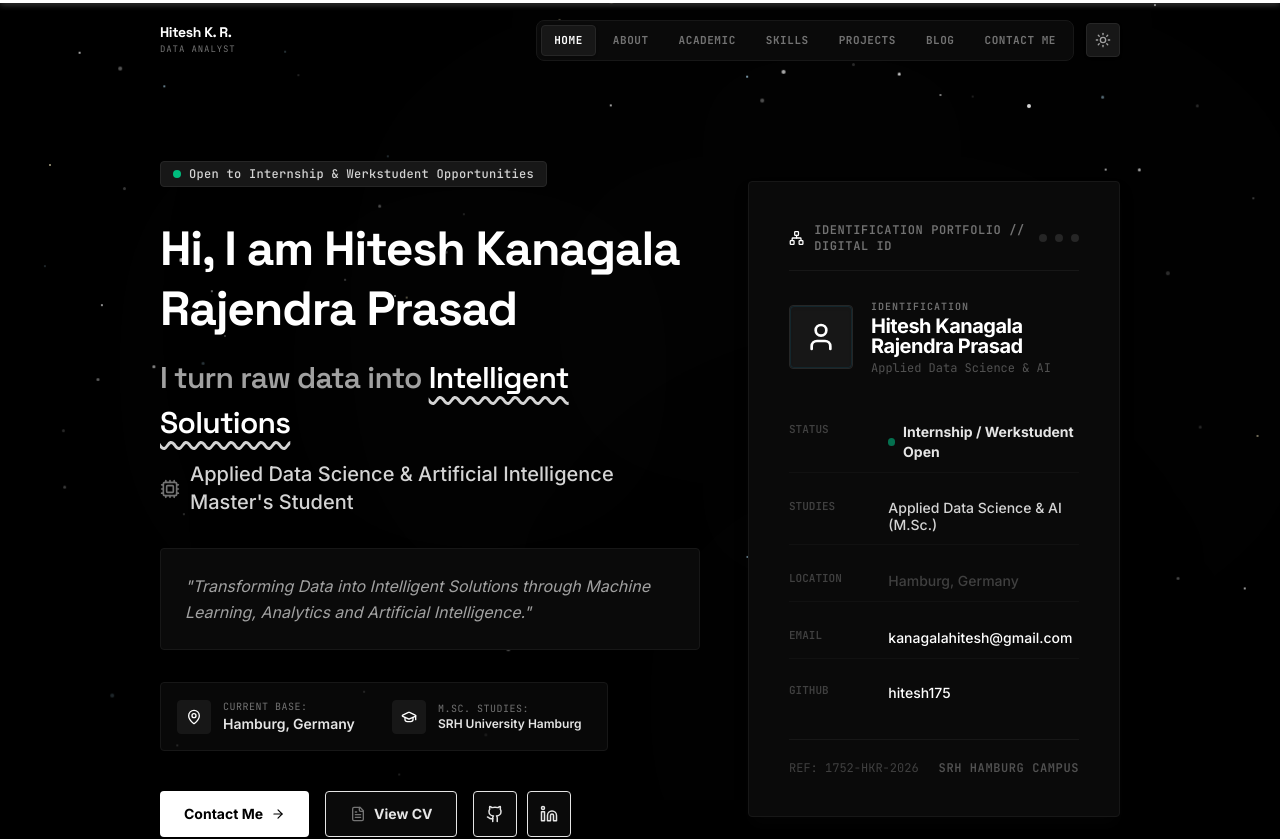
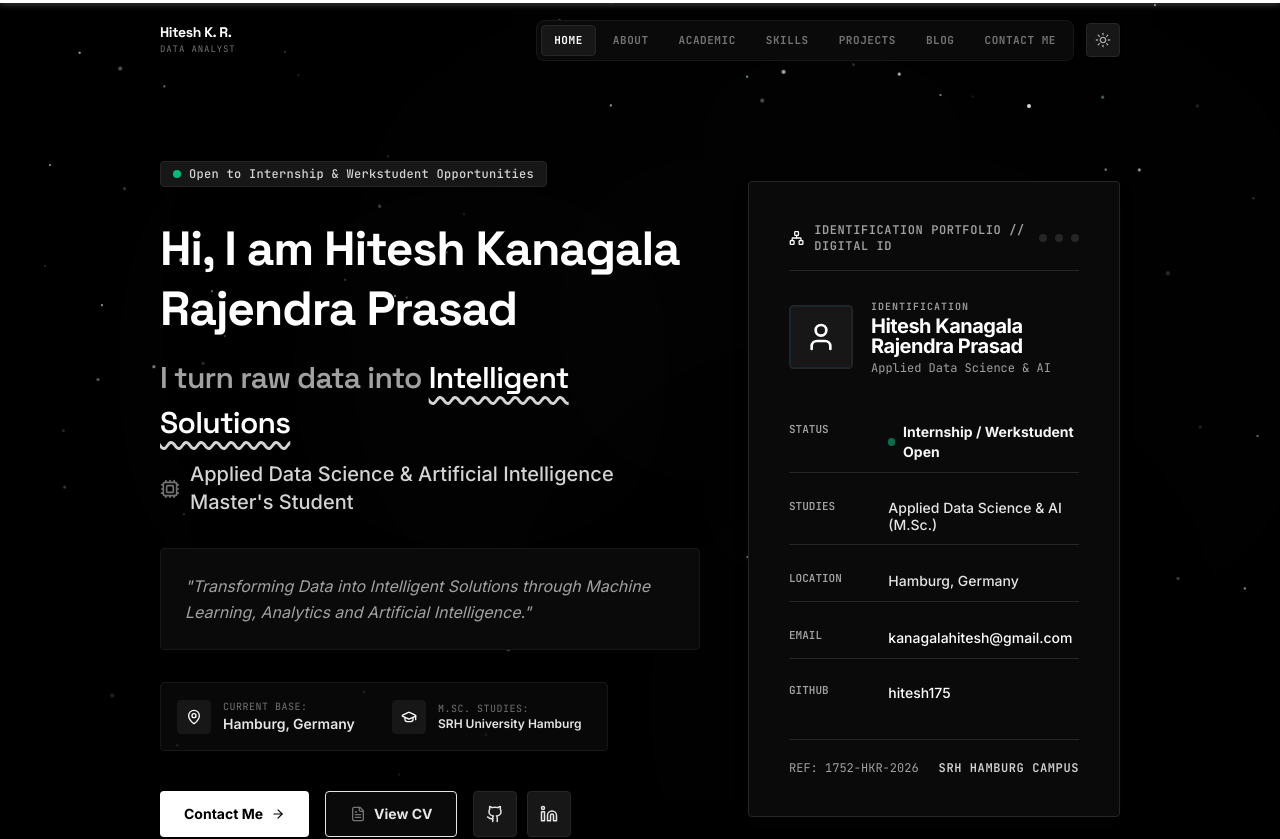
Before and after one commit to hitesh175/Hitesh_Portfolio, a React (Vite) app: page / in a window 1280 px wide. Shown: the top 839 px of the page. Built offline with nearby package versions, Linux system fonts and the light colour scheme.

Commit message:
Refactor styles and improve text visibility in Hero
Updated styling for GitHub and LinkedIn buttons, adjusted text colors and hover effects for better visibility. Modified the layout and text color for various sections to enhance the overall appearance.

```diff
--- a/src/components/Hero.tsx
+++ b/src/components/Hero.tsx
@@ -151,7 +151,7 @@ export default function Hero({ onContactClick, onViewCVClick }: HeroProps) {
                 href={personalInfo.githubUrl}
                 target="_blank"
                 rel="noopener noreferrer"
-                className="p-3 bg-neutral-100 hover:bg-neutral-200 dark:bg-neutral-950 dark:hover:bg-neutral-900 border border-neutral-200 dark:border-neutral-850 hover:border-neutral-400 dark:hover:border-neutral-700 text-neutral-650 dark:text-neutral-350 hover:text-neutral-950 dark:hover:text-white rounded transition-all cursor-pointer flex items-center justify-center"
+                className="p-3 bg-neutral-100 hover:bg-neutral-200 dark:bg-neutral-900 dark:hover:bg-neutral-800 border border-neutral-200 dark:border-neutral-800 hover:border-neutral-400 dark:hover:border-neutral-700 text-neutral-700 dark:text-neutral-200 hover:text-neutral-950 dark:hover:text-white rounded transition-all cursor-pointer flex items-center justify-center"
                 aria-label="GitHub Profile"
               >
                 <Github className="w-4.5 h-4.5" />
@@ -162,7 +162,7 @@ export default function Hero({ onContactClick, onViewCVClick }: HeroProps) {
                 href={personalInfo.linkedinUrl}
                 target="_blank"
                 rel="noopener noreferrer"
-                className="p-3 bg-neutral-100 hover:bg-neutral-200 dark:bg-neutral-950 dark:hover:bg-neutral-900 border border-neutral-200 dark:border-neutral-850 hover:border-neutral-400 dark:hover:border-neutral-700 text-neutral-650 dark:text-neutral-350 hover:text-neutral-950 dark:hover:text-white rounded transition-all cursor-pointer flex items-center justify-center"
+                className="p-3 bg-neutral-100 hover:bg-neutral-200 dark:bg-neutral-900 dark:hover:bg-neutral-800 border border-neutral-200 dark:border-neutral-800 hover:border-neutral-400 dark:hover:border-neutral-700 text-neutral-700 dark:text-neutral-200 hover:text-neutral-950 dark:hover:text-white rounded transition-all cursor-pointer flex items-center justify-center"
                 aria-label="LinkedIn Profile"
               >
                 <Linkedin className="w-4.5 h-4.5" />
@@ -179,12 +179,12 @@ export default function Hero({ onContactClick, onViewCVClick }: HeroProps) {
           transition={{ duration: 0.5, ease: 'easeOut', delay: 0.15 }}
           className="lg:col-span-5 relative w-full flex justify-center lg:justify-end"
         >
-          <div className="relative w-full max-w-md lg:max-w-lg bg-neutral-50 dark:bg-neutral-950 border border-neutral-200 dark:border-neutral-900 rounded p-8 sm:p-9 md:p-10 shadow-lg hover:shadow-2xl dark:shadow-neutral-950/40 flex flex-col space-y-6 sm:space-y-7 text-neutral-700 dark:text-neutral-350 transition-all duration-300 hover:scale-[1.015]">
+          <div className="relative w-full max-w-md lg:max-w-lg bg-neutral-50 dark:bg-neutral-950 border border-neutral-200 dark:border-neutral-800 rounded p-8 sm:p-9 md:p-10 shadow-lg hover:shadow-2xl dark:shadow-neutral-950/40 flex flex-col space-y-6 sm:space-y-7 text-neutral-800 dark:text-neutral-200 transition-all duration-300 hover:scale-[1.015]">
             {/* Header */}
-            <div className="flex items-center justify-between pb-4 border-b border-neutral-200 dark:border-neutral-900">
+            <div className="flex items-center justify-between pb-4 border-b border-neutral-200 dark:border-neutral-800">
               <div className="flex items-center space-x-2.5">
                 <Network className="w-5 h-5 text-neutral-800 dark:text-white" />
-                <span className="text-[11px] sm:text-xs font-mono uppercase tracking-wider text-neutral-500 dark:text-neutral-450 font-semibold">
+                <span className="text-[11px] sm:text-xs font-mono uppercase tracking-wider text-neutral-500 dark:text-neutral-400 font-semibold">
                   Identification Portfolio // DIGITAL ID
                 </span>
               </div>
@@ -197,16 +197,16 @@ export default function Hero({ onContactClick, onViewCVClick }: HeroProps) {
 
             {/* Avatar Hologram and Identity Row */}
             <div className="flex items-center space-x-4.5">
-              <div className="relative w-16 h-16 rounded bg-neutral-100 dark:bg-neutral-900 border border-neutral-200 dark:border-neutral-800 flex items-center justify-center text-neutral-850 dark:text-white flex-shrink-0 shadow-inner group hover:border-neutral-400 dark:hover:border-neutral-600 transition-colors">
+              <div className="relative w-16 h-16 rounded bg-neutral-100 dark:bg-neutral-900 border border-neutral-200 dark:border-neutral-800 flex items-center justify-center text-neutral-900 dark:text-white flex-shrink-0 shadow-inner group hover:border-neutral-400 dark:hover:border-neutral-600 transition-colors">
                 <User className="w-8 h-8" />
                 <div className="absolute inset-0 border border-indigo-500/20 dark:border-sky-400/20 rounded animate-pulse" />
               </div>
               <div className="text-left space-y-0.5">
-                <span className="text-[10px] font-mono text-neutral-450 dark:text-neutral-500 uppercase tracking-widest block font-semibold">IDENTIFICATION</span>
+                <span className="text-[10px] font-mono text-neutral-500 dark:text-neutral-400 uppercase tracking-widest block font-semibold">IDENTIFICATION</span>
                 <h3 className="text-base sm:text-lg lg:text-xl font-bold text-neutral-950 dark:text-white tracking-tight leading-none">
                   {personalInfo.name}
                 </h3>
-                <span className="text-xs font-mono text-neutral-600 dark:text-neutral-450 block mt-1">
+                <span className="text-xs font-mono text-neutral-600 dark:text-neutral-400 block mt-1">
                   Applied Data Science & AI
                 </span>
               </div>
@@ -214,37 +214,37 @@ export default function Hero({ onContactClick, onViewCVClick }: HeroProps) {
 
             {/* Specifications Grid */}
             <div className="space-y-4 pt-2 text-[13px] sm:text-sm">
-              <div className="grid grid-cols-3 gap-2 py-2 sm:py-2.5 border-b border-neutral-200 dark:border-neutral-900/60 text-left">
-                <span className="font-mono text-neutral-450 dark:text-neutral-550 text-[11px] uppercase font-semibold">STATUS</span>
-                <span className="col-span-2 text-neutral-800 dark:text-neutral-200 font-bold flex items-center gap-2">
+              <div className="grid grid-cols-3 gap-2 py-2 sm:py-2.5 border-b border-neutral-200 dark:border-neutral-800 text-left">
+                <span className="font-mono text-neutral-500 dark:text-neutral-400 text-[11px] uppercase font-semibold">STATUS</span>
+                <span className="col-span-2 text-neutral-900 dark:text-neutral-100 font-bold flex items-center gap-2">
                   <span className="w-2 h-2 rounded-full bg-neutral-500 dark:bg-emerald-400 animate-pulse" />
                   Internship / Werkstudent Open
                 </span>
               </div>
-              <div className="grid grid-cols-3 gap-2 py-2 sm:py-2.5 border-b border-neutral-200 dark:border-neutral-900/60 text-left">
-                <span className="font-mono text-neutral-450 dark:text-neutral-550 text-[11px] uppercase font-semibold">STUDIES</span>
-                <span className="col-span-2 text-neutral-750 dark:text-neutral-300 font-medium leading-tight">
+              <div className="grid grid-cols-3 gap-2 py-2 sm:py-2.5 border-b border-neutral-200 dark:border-neutral-800 text-left">
+                <span className="font-mono text-neutral-500 dark:text-neutral-400 text-[11px] uppercase font-semibold">STUDIES</span>
+                <span className="col-span-2 text-neutral-800 dark:text-neutral-200 font-medium leading-tight">
                   Applied Data Science & AI (M.Sc.)
                 </span>
               </div>
-              <div className="grid grid-cols-3 gap-2 py-2 sm:py-2.5 border-b border-neutral-200 dark:border-neutral-900/60 text-left">
-                <span className="font-mono text-neutral-450 dark:text-neutral-550 text-[11px] uppercase font-semibold">LOCATION</span>
-                <span className="col-span-2 text-neutral-750 dark:text-neutral-350 font-medium">{personalInfo.location}</span>
+              <div className="grid grid-cols-3 gap-2 py-2 sm:py-2.5 border-b border-neutral-200 dark:border-neutral-800 text-left">
+                <span className="font-mono text-neutral-500 dark:text-neutral-400 text-[11px] uppercase font-semibold">LOCATION</span>
+                <span className="col-span-2 text-neutral-800 dark:text-neutral-200 font-medium">{personalInfo.location}</span>
               </div>
-              <div className="grid grid-cols-3 gap-2 py-2 sm:py-2.5 border-b border-neutral-200 dark:border-neutral-900/60 text-left">
-                <span className="font-mono text-neutral-450 dark:text-neutral-550 text-[11px] uppercase font-semibold">EMAIL</span>
-                <a href={`mailto:${personalInfo.email}`} className="col-span-2 text-neutral-950 hover:text-neutral-850 dark:text-white dark:hover:underline break-all font-medium">{personalInfo.email}</a>
+              <div className="grid grid-cols-3 gap-2 py-2 sm:py-2.5 border-b border-neutral-200 dark:border-neutral-800 text-left">
+                <span className="font-mono text-neutral-500 dark:text-neutral-400 text-[11px] uppercase font-semibold">EMAIL</span>
+                <a href={`mailto:${personalInfo.email}`} className="col-span-2 text-neutral-950 hover:text-neutral-700 dark:text-white dark:hover:text-neutral-300 dark:hover:underline break-all font-medium transition-colors">{personalInfo.email}</a>
               </div>
               <div className="grid grid-cols-3 gap-2 py-2 text-left">
-                <span className="font-mono text-neutral-450 dark:text-neutral-550 text-[11px] uppercase font-semibold">GITHUB</span>
-                <a href={personalInfo.githubUrl} target="_blank" rel="noopener noreferrer" className="col-span-2 text-neutral-950 hover:text-neutral-850 dark:text-white dark:hover:underline truncate font-medium">hitesh175</a>
+                <span className="font-mono text-neutral-500 dark:text-neutral-400 text-[11px] uppercase font-semibold">GITHUB</span>
+                <a href={personalInfo.githubUrl} target="_blank" rel="noopener noreferrer" className="col-span-2 text-neutral-950 hover:text-neutral-700 dark:text-white dark:hover:text-neutral-300 dark:hover:underline truncate font-medium transition-colors">hitesh175</a>
               </div>
             </div>
 
             {/* Symmetrical footer block */}
-            <div className="pt-4 sm:pt-5 border-t border-neutral-200 dark:border-neutral-900 flex items-center justify-between text-xs font-mono text-neutral-450 dark:text-neutral-550">
+            <div className="pt-4 sm:pt-5 border-t border-neutral-200 dark:border-neutral-800 flex items-center justify-between text-xs font-mono text-neutral-500 dark:text-neutral-400">
               <span>REF: 1752-HKR-2026</span>
-              <span className="text-neutral-600 dark:text-neutral-450 tracking-wider font-semibold">SRH HAMBURG CAMPUS</span>
+              <span className="text-neutral-700 dark:text-neutral-300 tracking-wider font-semibold">SRH HAMBURG CAMPUS</span>
             </div>
           </div>
         </motion.div>
```
